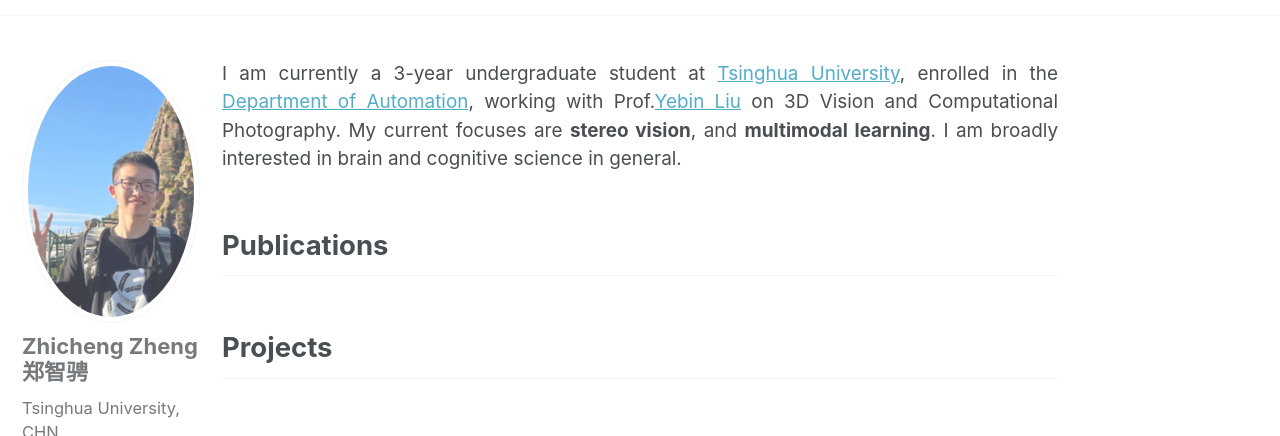
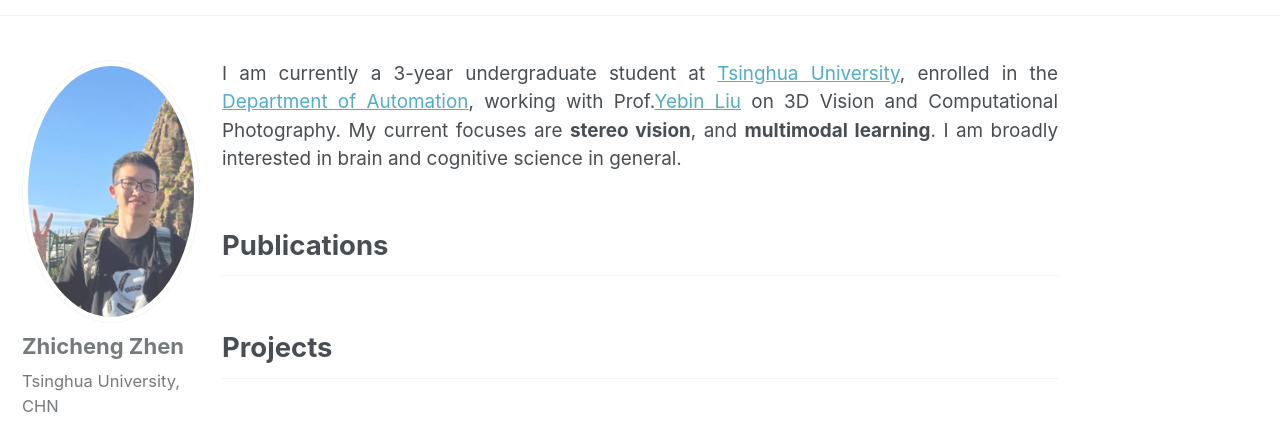
Before and after one commit to zzcnewly/zzcnewly.github.io, a plain HTML site: page index.html in a window 1280 px wide. Shown: the part 84-520 px from the top of the page. Drawn offline with Linux system fonts and the light colour scheme.

Commit message:
html+materials2

```diff
--- a/index.html
+++ b/index.html
@@ -172,7 +172,7 @@
 
 
   <div class="author__content">
-    <h3 class="author__name" itemprop="name">Zhicheng Zheng 郑智骋</h3>
+    <h3 class="author__name" itemprop="name">Zhicheng Zhen</h3>
 
       <p class="author__bio" itemprop="description">
         Tsinghua University, CHN
```
